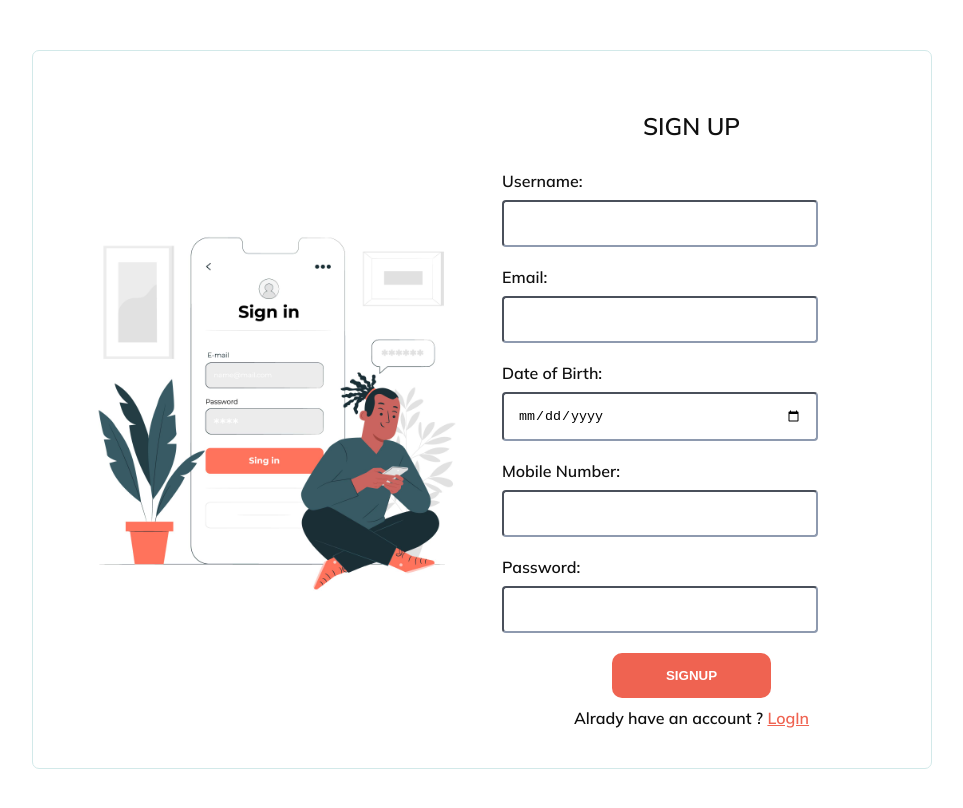
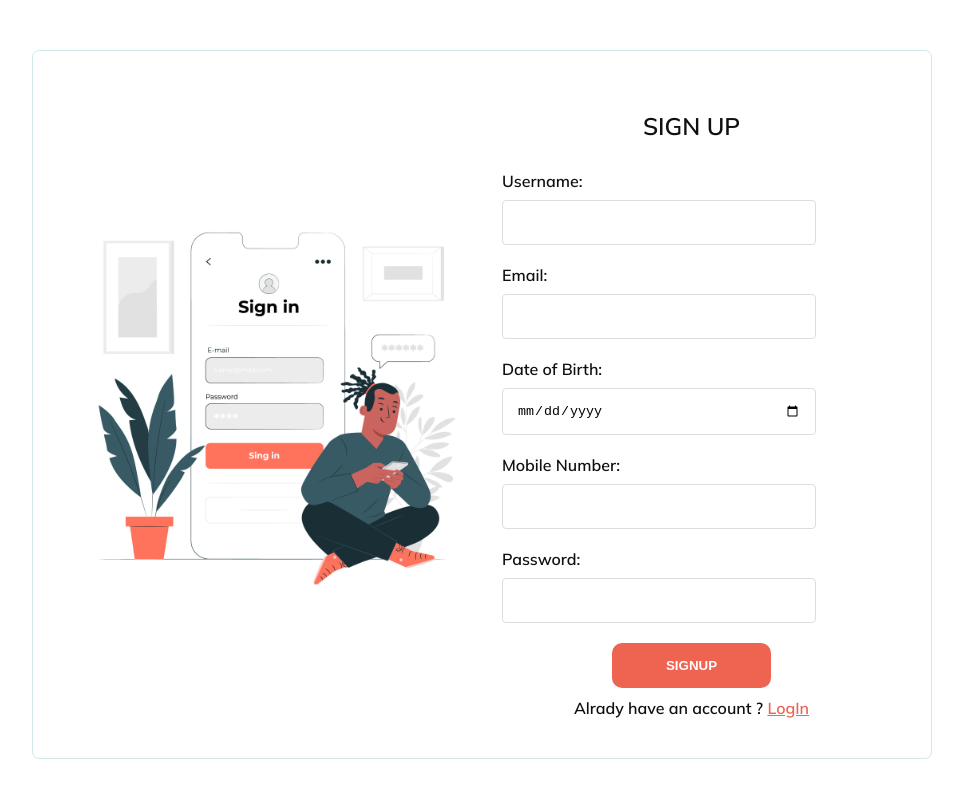
Before and after one commit to NavneethPoojary/Food-Delivery-Frontend, a React (Vite) app: page /signup in a window 1280 px wide. Shown: the top 808 px of the page, without its empty margins (158-1121 px from the left). Built offline with nearby package versions, Linux system fonts and the light colour scheme.

Commit message:
css fixes

```diff
--- a/src/index.css
+++ b/src/index.css
@@ -5,3 +5,8 @@
   font-weight: 600;
   color: #101010;
 }
+
+.remove-focus:focus{
+  outline: none;
+  border-color: #ccc;
+}
--- a/src/pages/login/Login.jsx
+++ b/src/pages/login/Login.jsx
@@ -46,7 +46,7 @@ const Input = styled.input`
   padding: 14px;
   border-radius: 4px;
   width: 75%;
-  border-color: #8e9aaf;
+  border: 1px solid #ddd;
 `;
 
 const TextLink = styled.div`
@@ -85,6 +85,7 @@ export default function Signup() {
                 type="text"
                 name="name"
                 value={name}
+                className="remove-focus"
                 onChange={(e) => setName(e.target.value)}
               />
             </Label>
@@ -95,6 +96,7 @@ export default function Signup() {
                 type="password"
                 name="password"
                 value={password}
+                className="remove-focus"
                 onChange={(e) => setPassword(e.target.value)}
               />
             </Label>
--- a/src/pages/signup/Signup.jsx
+++ b/src/pages/signup/Signup.jsx
@@ -46,7 +46,7 @@ const Input = styled.input`
   padding: 14px;
   border-radius: 4px;
   width: 75%;
-  border-color: #8e9aaf;
+  border: 1px solid #ddd;
 `;
 
 const TextLink = styled.div`
@@ -87,6 +87,7 @@ export default function Signup() {
                 type="text"
                 name="name"
                 value={name}
+                className="remove-focus"
                 onChange={(e) => setName(e.target.value)}
               />
             </Label>
@@ -97,6 +98,7 @@ export default function Signup() {
                 type="email"
                 name="email"
                 value={email}
+                className="remove-focus"
                 onChange={(e) => setEmail(e.target.value)}
               />
             </Label>
@@ -107,6 +109,7 @@ export default function Signup() {
                 type="date"
                 name="dob"
                 value={dob}
+                className="remove-focus"
                 onChange={(e) => setDob(e.target.value)}
               />
             </Label>
@@ -117,6 +120,7 @@ export default function Signup() {
                 type="text"
                 name="mobile"
                 value={mobile}
+                className="remove-focus"
                 onChange={(e) => setMobile(e.target.value)}
               />
             </Label>
@@ -127,6 +131,7 @@ export default function Signup() {
                 type="password"
                 name="password"
                 value={password}
+                className="remove-focus"
                 onChange={(e) => setPassword(e.target.value)}
               />
             </Label>
```
